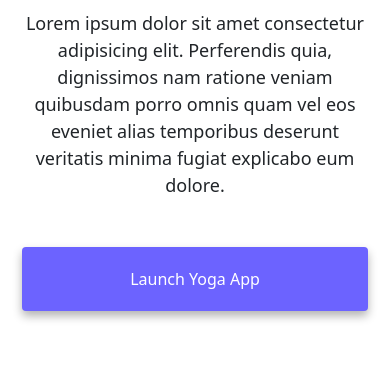
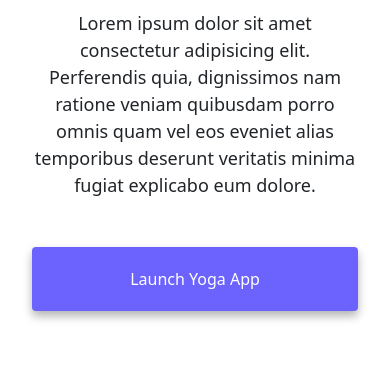
Before and after one commit to Laux0/Homework-Advanced-Tools-Responsive, a plain HTML site: page index.html in a window 390 px wide. Shown: the part 703-1069 px from the top of the page. Drawn offline with nearby package versions, Linux system fonts and the light colour scheme.

Commit message:
Adjusted breakpoints

```diff
--- a/style.css
+++ b/style.css
@@ -71,18 +71,20 @@ p {
   display: block;
 }
 
-@media (max-width: 500px) {
+@media (max-width: 600px) {
   .app-title {
     text-align: center;
   }
+
   .app-description {
     text-align: center;
-    margin: 10px;
+    margin: 10px 20px;
   }
+
   .app-launch {
     display: flex;
     justify-content: center;
-    margin: 10px;
+    margin: 10px 20px;
   }
 }
 
```
